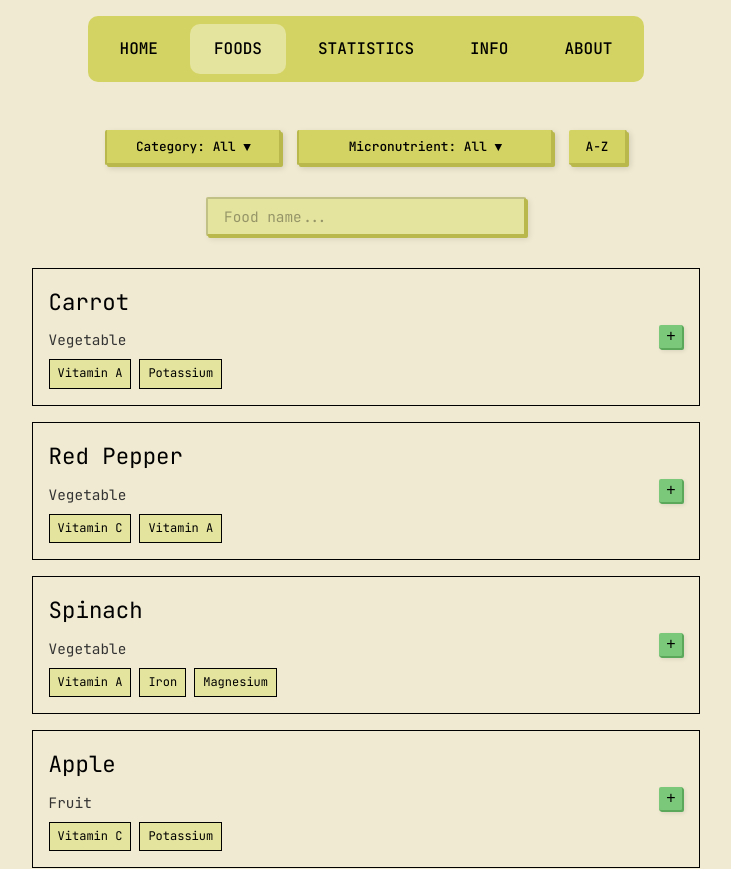
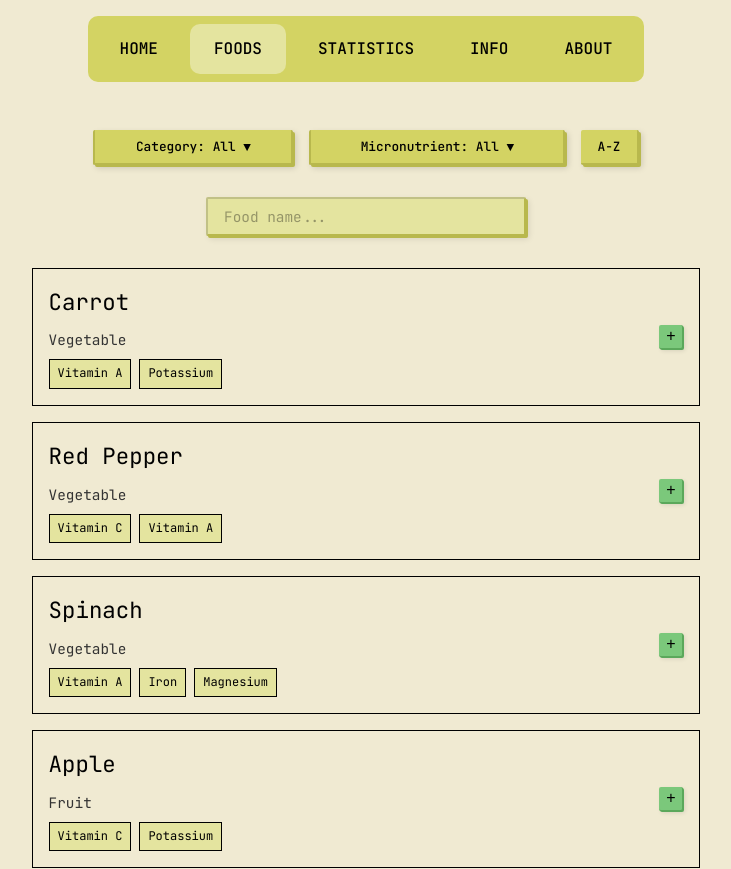
Before and after one commit to MatejHlavac/Micronutrient_Tracker, a Vue app: page /add in a window 1280 px wide. Shown: the top 869 px of the page, without its empty margins (274-1005 px from the left). Built offline with nearby package versions, Linux system fonts and the light colour scheme.

Commit message:
Úprava tlačidla
- Úprava Category filter tlačidla, nastavenie väčšej fixnej šírky, aby sa nźov najdlhsieho prvku vkladal do rovnakeho riadku a nie do nového

```diff
--- a/src/views/AddFoodView.vue
+++ b/src/views/AddFoodView.vue
@@ -231,7 +231,7 @@ export default {
 }
 
 .filter-dropdown:has(.category-trigger) {
-	width: 11rem;
+	width: 12.5rem;
 }
 
 .filter-dropdown:has(.micronutrient-trigger) {
@@ -261,10 +261,13 @@ export default {
 	border-bottom: 2px solid #b8b84d;
 	width: 100%;
 	box-sizing: border-box;
+	white-space: nowrap;
+	overflow: hidden;
+	text-overflow: ellipsis;
 }
 
 .category-trigger {
-	min-width: 11rem;
+	min-width: 12.5rem;
 }
 
 .micronutrient-trigger {
```
